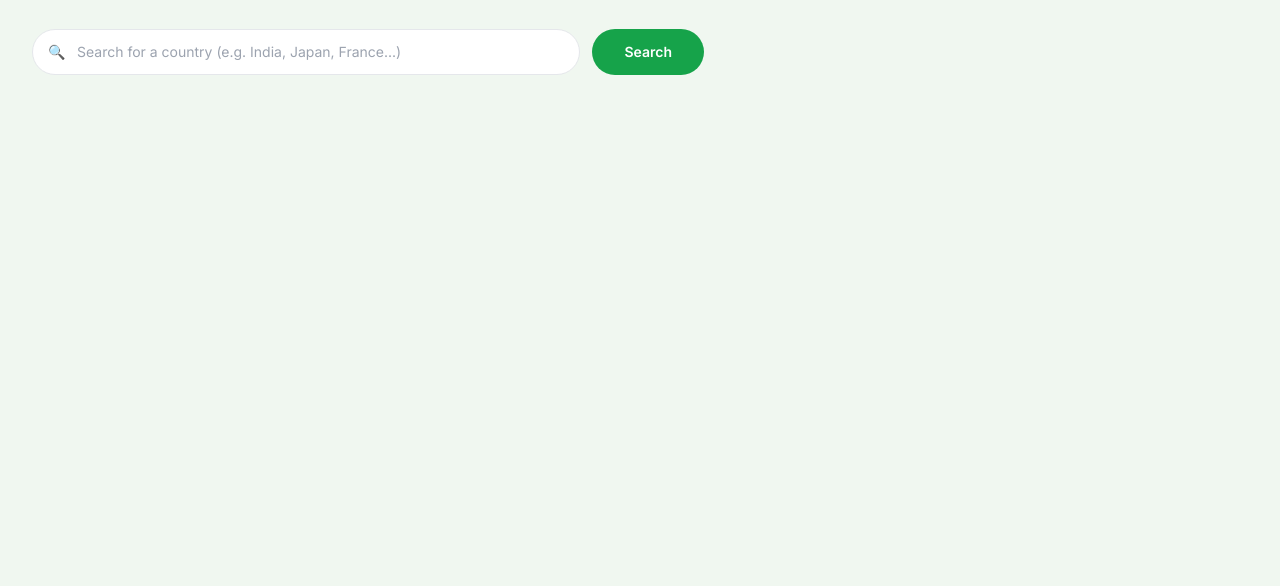
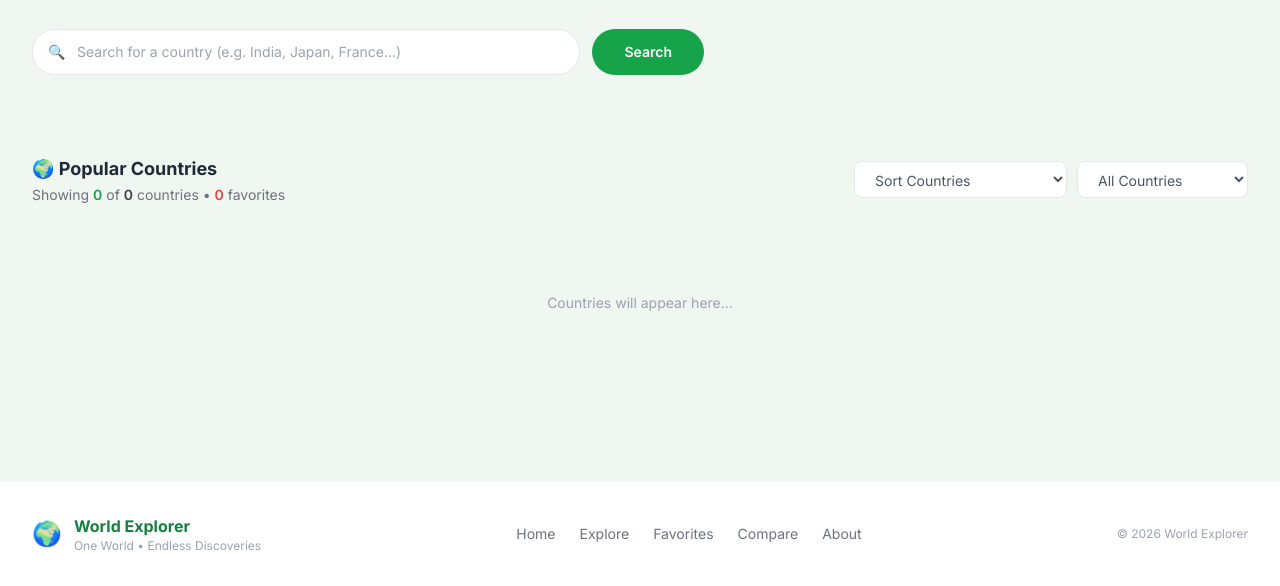
Before and after one commit to Arvindhada/World-Explorer, a plain HTML site: page index.html in a window 1280 px wide. Shown: the part 277-863 px from the top of the page. Before the commit the page ends 800 px from the top, so only its background shows below. Drawn offline with nearby package versions, Linux system fonts and the light colour scheme.

Commit message:
Add dashboard statistics bar, country grid and footer layout

```diff
--- a/index.html
+++ b/index.html
@@ -120,6 +120,76 @@
     </div>
   </section>
 
+
+  <!-- ========== MAIN CONTENT ========== -->
+  <main class="max-w-7xl mx-auto px-4 sm:px-6 lg:px-8 py-6">
+
+    <!-- Stats + Sort Bar -->
+    <div class="flex flex-wrap items-center justify-between gap-4 mb-6">
+      <div>
+        <h2 class="text-lg font-bold text-gray-800 flex items-center gap-2">🌍 Popular Countries</h2>
+        <p class="text-sm text-gray-500 mt-0.5" aria-live="polite">
+          Showing <span id="showingCountries" class="font-semibold text-green-600">0</span> of
+          <span id="totalCountries" class="font-semibold text-gray-700">0</span> countries
+          • <span id="favoriteCount" class="font-semibold text-red-500">0</span> favorites
+        </p>
+      </div>
+
+      <div class="flex flex-wrap gap-2.5">
+        <select id="sortFilter" class="px-4 py-2 rounded-lg border border-gray-200 bg-white text-sm text-gray-600 focus:outline-none focus:border-green-500 cursor-pointer">
+          <option value="default">Sort Countries</option>
+          <option value="az">Name: A → Z</option>
+          <option value="za">Name: Z → A</option>
+          <option value="populationHigh">Population: High → Low</option>
+          <option value="populationLow">Population: Low → High</option>
+        </select>
+
+        <select id="favoritesFilter" class="px-4 py-2 rounded-lg border border-gray-200 bg-white text-sm text-gray-600 focus:outline-none focus:border-green-500 cursor-pointer">
+          <option value="all">All Countries</option>
+          <option value="favorites">❤️ Favorites Only</option>
+        </select>
+      </div>
+    </div>
+
+    <!-- Country Cards Grid -->
+    <div id="countryContainer" class="grid grid-cols-1 sm:grid-cols-2 lg:grid-cols-3 xl:grid-cols-4 gap-5">
+      <p class="text-center text-gray-400 col-span-full py-16 text-sm">Countries will appear here...</p>
+    </div>
+
+    <!-- Comparison Container -->
+    <div id="comparisonContainer" class="mt-8"></div>
+  </main>
+
+
+  <!-- ========== FOOTER ========== -->
+  <footer id="footer" class="bg-white border-t border-gray-100 mt-12">
+    <div class="max-w-7xl mx-auto px-4 sm:px-6 lg:px-8 py-8">
+      <div class="flex flex-col md:flex-row items-center justify-between gap-6">
+
+        <!-- Footer Logo -->
+        <div class="flex items-center gap-3">
+          <span class="text-2xl">🌍</span>
+          <div>
+            <h3 class="font-bold text-green-700">World Explorer</h3>
+            <p class="text-xs text-gray-400">One World • Endless Discoveries</p>
+          </div>
+        </div>
+
+        <!-- Footer Nav -->
+        <nav class="flex flex-wrap justify-center gap-6 text-sm text-gray-500">
+          <a href="#" class="hover:text-green-600 transition">Home</a>
+          <a href="#explore" class="hover:text-green-600 transition">Explore</a>
+          <a href="#favorites-section" class="hover:text-green-600 transition">Favorites</a>
+          <a href="#comparisonContainer" class="hover:text-green-600 transition">Compare</a>
+          <a href="#footer" class="hover:text-green-600 transition">About</a>
+        </nav>
+
+        <!-- Copyright -->
+        <p class="text-xs text-gray-400">© <span id="year">2026</span> World Explorer</p>
+      </div>
+    </div>
+  </footer>
+
   <script src="script.js"></script>
 </body>
 </html>
--- a/script.js
+++ b/script.js
@@ -61,3 +61,26 @@ searchInput.addEventListener("keydown", (event) => {
     applyFilters(true);
   }
 });
+
+
+// 5. Dashboard Statistics Elements
+// Total countries, screen par dikhne wali countries aur favorites ki count.
+
+const totalCountriesEl = document.querySelector("#totalCountries");
+const showingCountriesEl = document.querySelector("#showingCountries");
+const favoriteCountEl = document.querySelector("#favoriteCount");
+
+
+// 6. Sort aur Favorites dropdowns
+
+const sortFilter = document.querySelector("#sortFilter");
+const favoritesFilter = document.querySelector("#favoritesFilter");
+
+
+// 7. Footer ka year current rakho
+
+const yearEl = document.querySelector("#year");
+
+if (yearEl) {
+  yearEl.textContent = new Date().getFullYear();
+}
```
